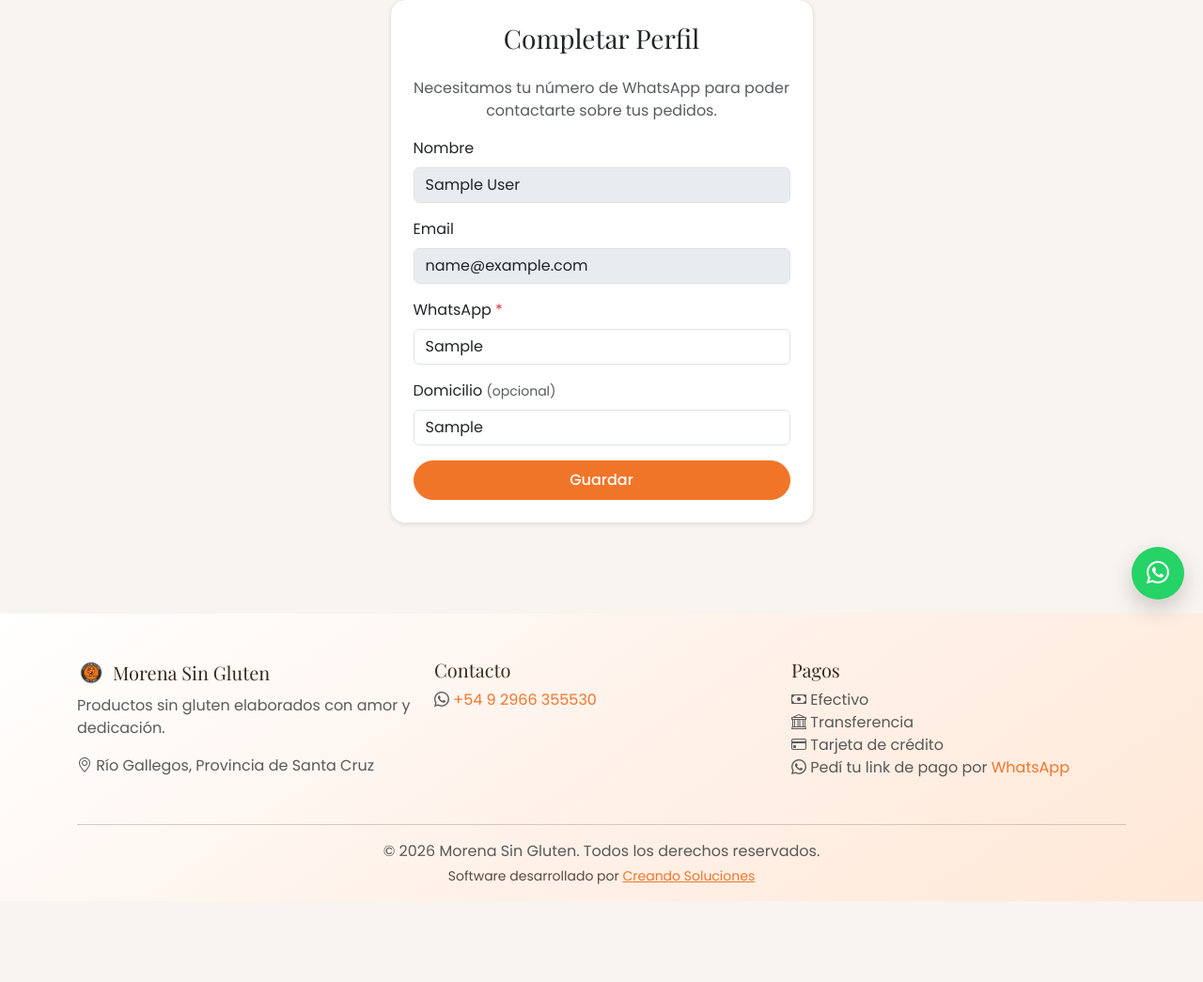
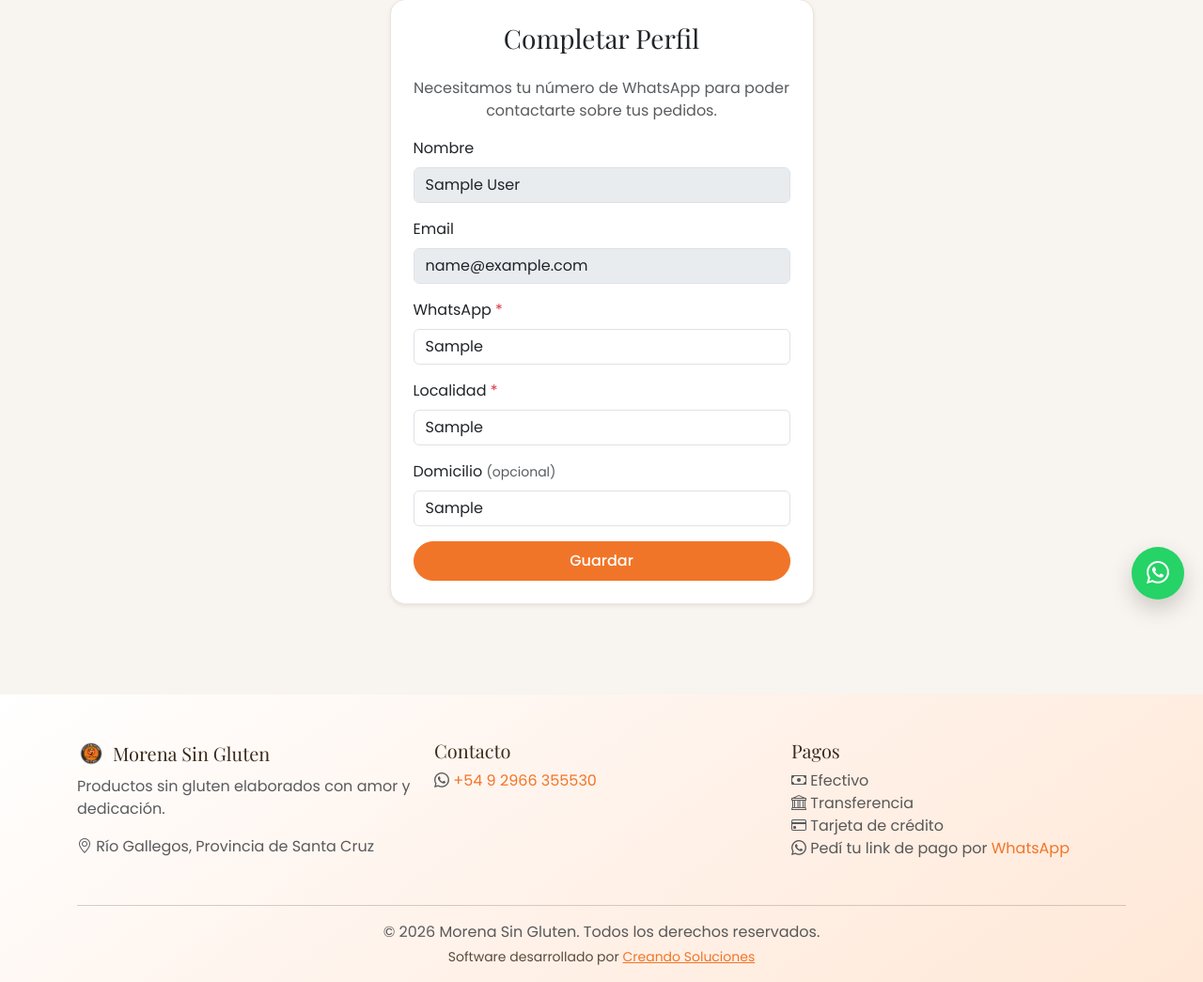
Before and after one commit to joseandresmunoz-dot/morenasingluten, a Flask app: page /auth/completar-perfil in a window 1280 px wide. Shown: the part 142-1187 px from the top of the page at 94% size. Before the commit the page ends 1101 px from the top, so only its background shows below. Run offline with Flask 3, Linux system fonts and the light colour scheme; a user stored in the database is signed in; tables that the repository leaves empty hold one stand-in row (values such as "Sample post"); grey boxes marked "Sample" are stand-in pictures; some libraries are stand-ins or nearby versions.

Commit message:
Add localidad field to user registration and WhatsApp message; fix shipping cost in manual orders

```diff
--- a/app.py
+++ b/app.py
@@ -105,6 +105,9 @@ def create_app():
         if 'direccion' not in user_columns:
             db.session.execute(text("ALTER TABLE users ADD COLUMN direccion VARCHAR(300)"))
             db.session.commit()
+        if 'localidad' not in user_columns:
+            db.session.execute(text("ALTER TABLE users ADD COLUMN localidad VARCHAR(100)"))
+            db.session.commit()
         user_coupon_columns = [c['name'] for c in inspector.get_columns('user_coupons')]
         if 'disponible' not in user_coupon_columns:
             db.session.execute(text("ALTER TABLE user_coupons ADD COLUMN disponible BOOLEAN DEFAULT FALSE"))
--- a/models.py
+++ b/models.py
@@ -17,6 +17,7 @@ class User(UserMixin, db.Model):
     password_hash = db.Column(db.String(256), nullable=True)  # Null si usa Google OAuth
     whatsapp = db.Column(db.String(20), nullable=True)
     direccion = db.Column(db.String(300), nullable=True)
+    localidad = db.Column(db.String(100), nullable=True)
     google_id = db.Column(db.String(256), nullable=True, unique=True)
     avatar_url = db.Column(db.String(500), nullable=True)
     is_admin = db.Column(db.Boolean, default=False)
--- a/routes/admin.py
+++ b/routes/admin.py
@@ -561,6 +561,9 @@ def order_new():
         if tipo_entrega == 'domicilio' and not direccion_entrega:
             flash('Debés ingresar una dirección de entrega para envío a domicilio.', 'danger')
             return render_template('admin/pedido_form.html', users=users, products=products, config_tienda=config_tienda)
+
+        if tipo_entrega == 'retiro':
+            costo_envio = 0
 
         product_ids = request.form.getlist('product_id', type=int)
         cantidades = request.form.getlist('cantidad', type=int)
--- a/routes/auth.py
+++ b/routes/auth.py
@@ -55,6 +55,7 @@ def register():
         nombre = request.form.get('nombre', '').strip()
         email = request.form.get('email', '').strip().lower()
         whatsapp = request.form.get('whatsapp', '').strip()
+        localidad = request.form.get('localidad', '').strip()
         direccion = request.form.get('direccion', '').strip()
         password = request.form.get('password', '')
         password2 = request.form.get('password2', '')
@@ -64,6 +65,8 @@ def register():
             errors.append('El nombre es obligatorio.')
         if not email:
             errors.append('El email es obligatorio.')
+        if not localidad:
+            errors.append('La localidad es obligatoria.')
         if not password or len(password) < 6:
             errors.append('La contraseña debe tener al menos 6 caracteres.')
         if password != password2:
@@ -74,13 +77,14 @@ def register():
         if errors:
             for e in errors:
                 flash(e, 'danger')
-            return render_template('auth/registro.html', nombre=nombre, email=email, whatsapp=whatsapp, direccion=direccion)
+            return render_template('auth/registro.html', nombre=nombre, email=email, whatsapp=whatsapp, localidad=localidad, direccion=direccion)
 
         user = User(
             email=email,
             username=email,
             nombre=nombre,
             whatsapp=whatsapp,
+            localidad=localidad,
             direccion=direccion,
             email_verificado=False
         )
@@ -253,11 +257,15 @@ def resend_verification_email():
 def complete_profile():
     if request.method == 'POST':
         whatsapp = request.form.get('whatsapp', '').strip()
+        localidad = request.form.get('localidad', '').strip()
         direccion = request.form.get('direccion', '').strip()
         if not whatsapp:
             flash('El número de WhatsApp es obligatorio.', 'danger')
+        elif not localidad:
+            flash('La localidad es obligatoria.', 'danger')
         else:
             current_user.whatsapp = whatsapp
+            current_user.localidad = localidad
             current_user.direccion = direccion or None
             db.session.commit()
             flash('¡Perfil completado!', 'success')
--- a/routes/shop.py
+++ b/routes/shop.py
@@ -715,7 +715,8 @@ def build_whatsapp_message(order):
     lines = [f"🧁 *Nuevo Pedido - Morena Sin Gluten*",
              f"📋 Código: {order.codigo}",
              f"👤 Cliente: {order.user.nombre}",
-             f"📱 WhatsApp: {order.user.whatsapp}",
+              f"📱 WhatsApp: {order.user.whatsapp}",
+             f"📍 Localidad: {order.user.localidad or 'No especificada'}",
              f"📧 Email: {order.user.email}",
              "",
              "*Productos:*"]
--- a/templates/admin/pedido_form.html
+++ b/templates/admin/pedido_form.html
@@ -154,7 +154,8 @@
             }
         });
         document.getElementById('items-count').textContent = count;
-        document.getElementById('order-total').textContent = formatMoney(total + Number(document.getElementById('costo_envio')?.value || 0));
+        const costoEnvio = document.getElementById('tipo_entrega').value === 'domicilio' ? Number(document.getElementById('costo_envio')?.value || 0) : 0;
+        document.getElementById('order-total').textContent = formatMoney(total + costoEnvio);
     }
 
     function updateDeliveryFields() {
--- a/templates/auth/completar_perfil.html
+++ b/templates/auth/completar_perfil.html
@@ -33,8 +33,12 @@
                             <input type="tel" name="whatsapp" class="form-control" value="{{ current_user.whatsapp or '' }}" placeholder="+54 9 ..." required>
                         </div>
                         <div class="mb-3">
+                            <label class="form-label">Localidad <span class="text-danger">*</span></label>
+                            <input type="text" name="localidad" class="form-control" value="{{ current_user.localidad or '' }}" placeholder="Ej: Río Gallegos" required>
+                        </div>
+                        <div class="mb-3">
                             <label class="form-label">Domicilio <small class="text-muted">(opcional)</small></label>
-                            <input type="text" name="direccion" class="form-control" value="{{ current_user.direccion or '' }}" placeholder="Calle, número, piso/depto, localidad">
+                            <input type="text" name="direccion" class="form-control" value="{{ current_user.direccion or '' }}" placeholder="Calle, número, piso/depto">
                         </div>
                         <button type="submit" class="btn btn-morena w-100">Guardar</button>
                     </form>
--- a/templates/auth/registro.html
+++ b/templates/auth/registro.html
@@ -38,8 +38,12 @@
                             <input type="tel" name="whatsapp" class="form-control" value="{{ whatsapp|default('') }}" placeholder="+54 9 ..." required>
                         </div>
                         <div class="mb-3">
+                            <label class="form-label">Localidad <span class="text-danger">*</span></label>
+                            <input type="text" name="localidad" class="form-control" value="{{ localidad|default('') }}" placeholder="Ej: Río Gallegos" required>
+                        </div>
+                        <div class="mb-3">
                             <label class="form-label">Domicilio <small class="text-muted">(opcional)</small></label>
-                            <input type="text" name="direccion" class="form-control" value="{{ direccion|default('') }}" placeholder="Calle, número, piso/depto, localidad">
+                            <input type="text" name="direccion" class="form-control" value="{{ direccion|default('') }}" placeholder="Calle, número, piso/depto">
                         </div>
                         <div class="mb-3">
                             <label class="form-label">Contraseña</label>
```
Also changed, not shown: uploads/20260621180447583774_1.jpg (added).
